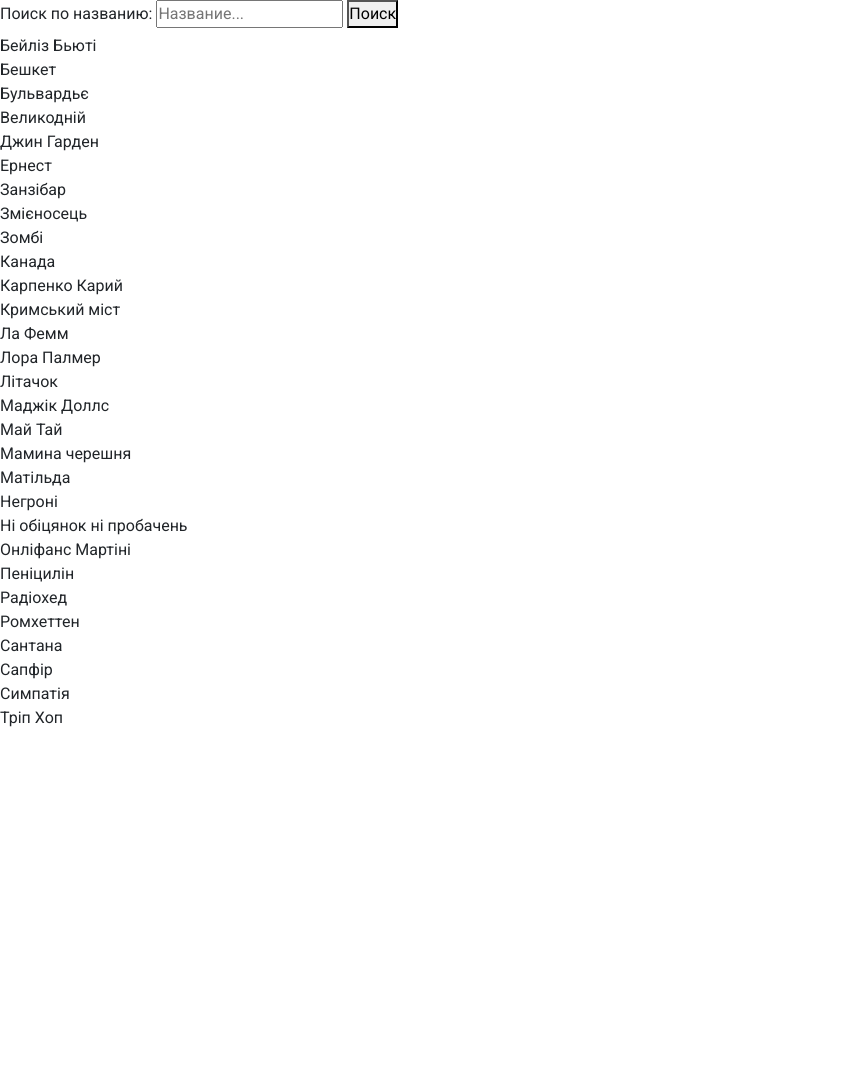
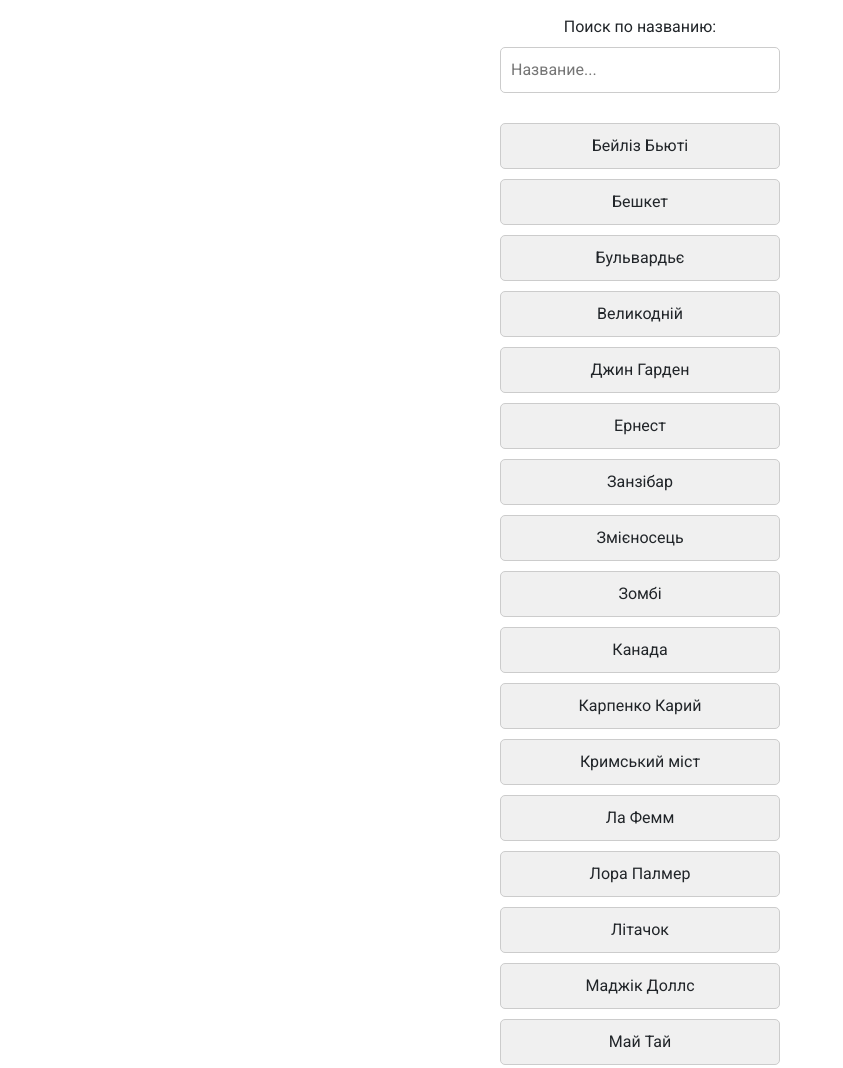
Before and after one commit to ChelChelov/Bar, a website: page src/index.html in a window 1280 px wide. Shown: the top 1068 px of the page, without its empty margins (0-843 px from the left). Before the commit the page ends 800 px from the top, so only its background shows below. Drawn offline with nearby package versions, Linux system fonts and the light colour scheme; files that its build step writes are made by us from their sources.

Commit message:
mod cocktail-list(HTML); add styles

```diff
--- a/src/index.html
+++ b/src/index.html
@@ -13,11 +13,10 @@
         <form action="#" method="post">
             <label for="textInput">Поиск по названию:</label>
             <input type="text" id="textInput" name="textInput" placeholder="Название...">
-            <button type="submit">Поиск</button>
         </form>
-        <ol class="list" id="cocktail-list">
+        <div class="cocktail-list" id="cocktail-list">
 
-        </ol>
+        </div>
     </main>
     <script src="js/script.js"></script>
 </body>
--- a/src/js/script.js
+++ b/src/js/script.js
@@ -190,9 +190,9 @@ document.addEventListener('DOMContentLoaded', function() {
     function displayCocktails(cocktails) {
         cocktailList.innerHTML = '';
         cocktails.forEach(cocktail => {
-            const listItem = document.createElement('li');
+            const listItem = document.createElement('div');
             listItem.textContent = cocktail.name;
-            listItem.classList.add('cocktail-list__name');
+            listItem.classList.add('cocktail-list__item');
             cocktailList.append(listItem);
         });
     }
@@ -268,7 +268,7 @@ function calculateIngredients (total, cocktail) {
 			newCoctail[key] = parseFloat(newCoctail[key].toFixed(2));
 		}
 	});
-	return showCocktail(newCoctail);
+	return newCoctail;
 }
 
 //Function to take an object and return sum of the values of this object if the type of value is number
@@ -300,4 +300,5 @@ function showCocktail (cocktail) {
 
 // calculateIngredients(1000, cocktails[1]);
 // console.log(showCocktail(cocktails[1]));
-console.log(calculateIngredients(1000, cocktails[1]));
+
+console.log(showCocktail(calculateIngredients(1000, cocktails[1])));
--- a/src/sass/style.scss
+++ b/src/sass/style.scss
@@ -1,8 +1,53 @@
 @import 'libs/bootstrap-reboot.min';
 
 * {
-    box-sizing: border-box;
-    margin: 0;
-    padding: 0;
-    font-family: 'Roboto', sans-serif;
+  box-sizing: border-box;
+  margin: 0;
+  padding: 0;
+  font-family: 'Roboto', sans-serif;
 }
+
+main {
+    display: flex;
+    align-items: center;
+    flex-direction: column;
+    margin: 15px 10px;
+    form {
+        display: flex;
+        flex-direction: column;
+        align-items: center;
+        width: 280px;
+        margin-bottom: 20px;
+    }
+    input[type="text"] {
+        width: 100%;
+        padding: 10px;
+        margin-bottom: 10px;
+        border: 1px solid #ccc;
+        border-radius: 5px;
+        font-size: 16px;
+        transition: border-color 0.3s ease;
+    }
+    .cocktail-list {
+        display: flex;
+        flex-direction: column;
+        gap: 10px;
+        align-items: center;
+        width: 280px;
+        &__item {
+            background-color: #f0f0f0;
+            border: 1px solid #ccc;
+            border-radius: 5px;
+            padding: 10px 20px;
+            text-align: center;
+            cursor: pointer;
+            width: 100%;
+            transition: background-color .3s ease;
+            @media (hover: hover) {
+                &:hover {
+                    background-color: #e0e0e0;
+                }
+            }
+        }
+    }
+}
```
Also changed, not shown: dist/css/style.min.css, dist/index.html, dist/js/script.js.
